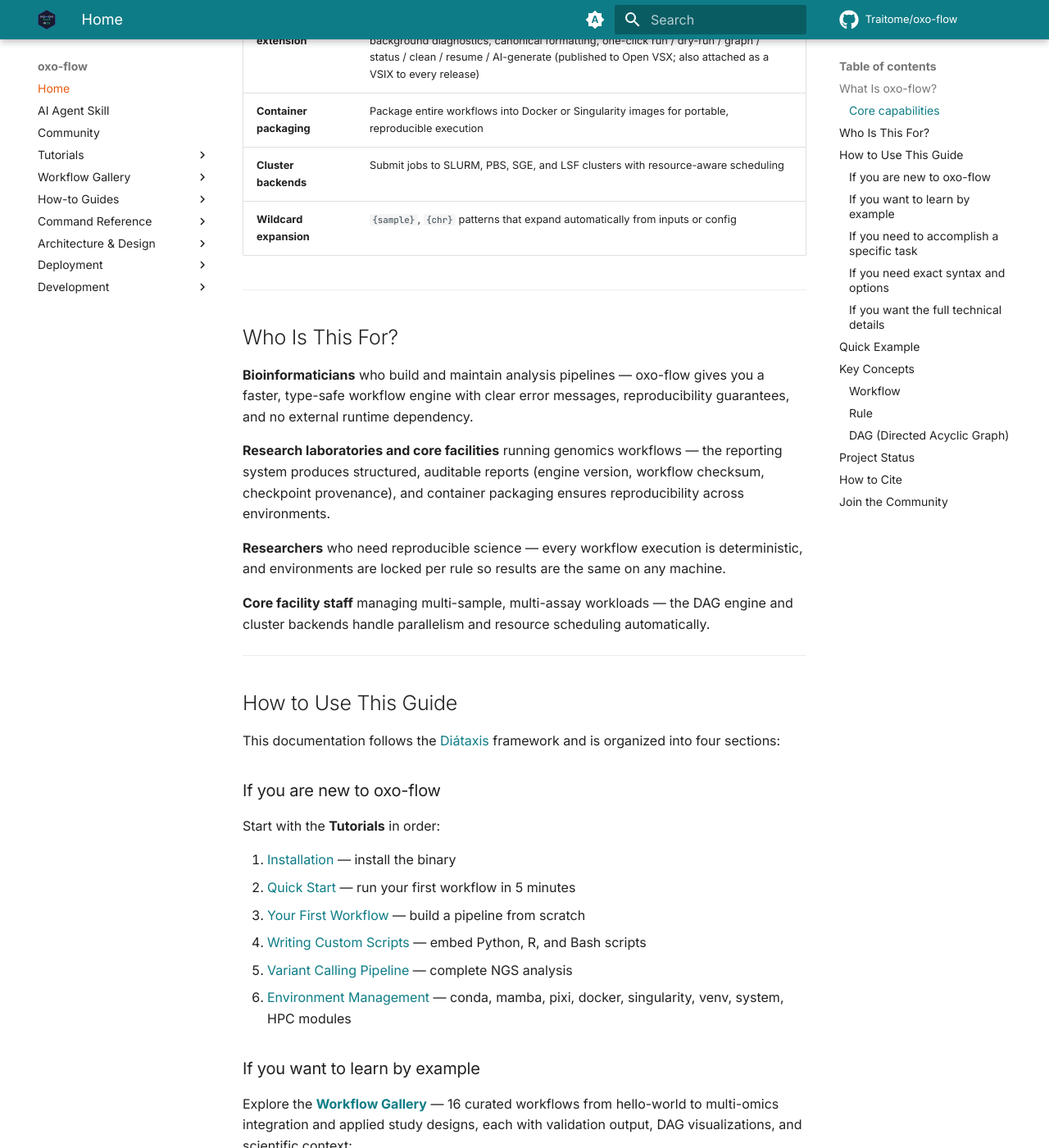
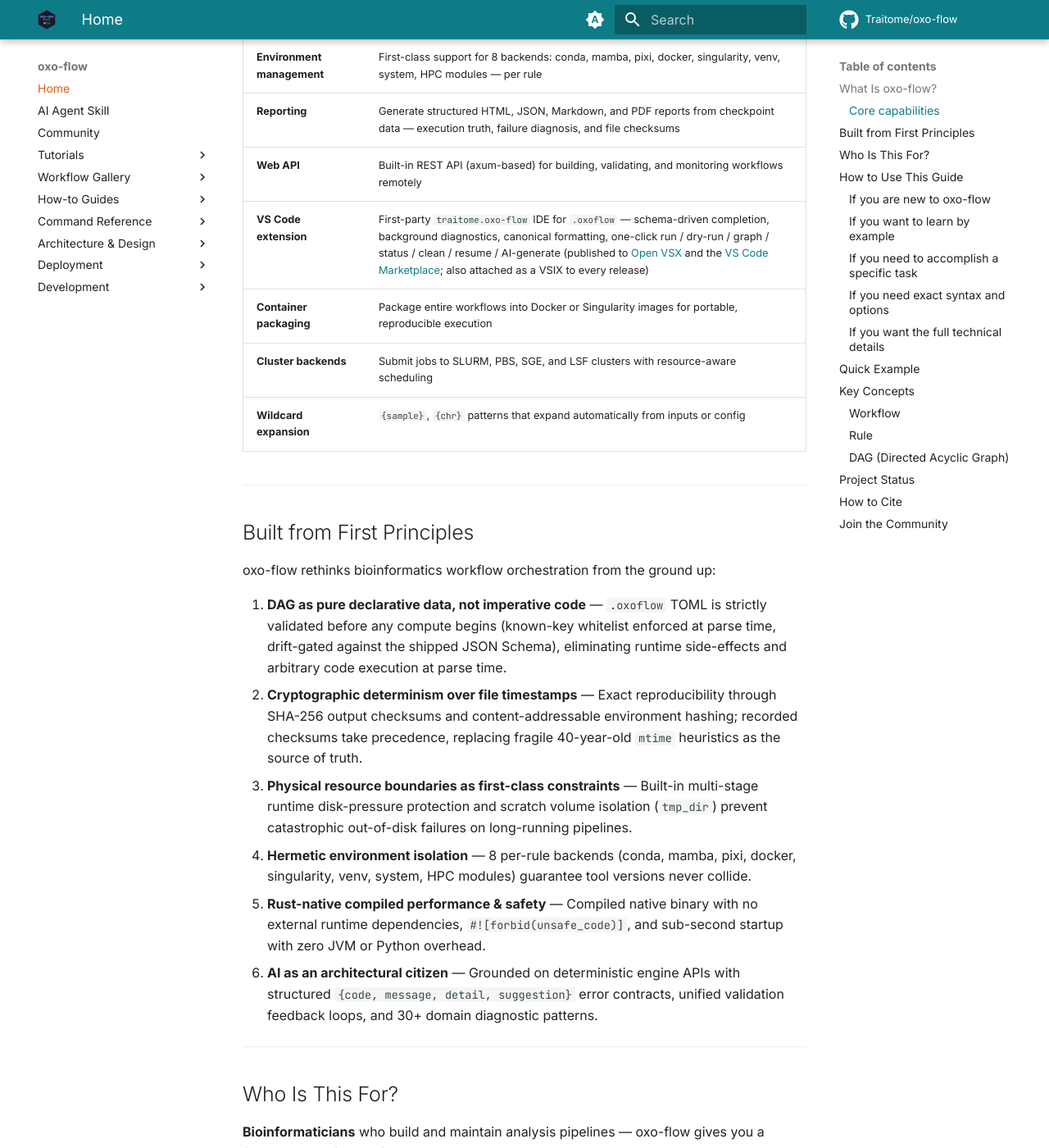
Before and after one commit to Traitome/oxo-flow, an MkDocs documentation site: the page built from docs/guide/src/index.md, in a window 1280 px wide and 1400 px high, scrolled down 1480 px. Shown: the whole window at 82% size. Built offline with MkDocs 1.6.1 and Material for MkDocs 9.7.7, drawn with Linux system fonts in a browser that asks for light colours; comment, search, counter and statistics services are not loaded; the version menu is left out; some of the changed text lies outside the part shown.

Commit message:
docs: align README and guides with first-principles philosophy and v0.27 capabilities (#999)
* docs: align README and guides with first-principles philosophy and v0.27 capabilities

* docs: address review findings — mtime-fallback accuracy, JSON Schema wording, VS Code actions

Fold independent review of #999:
- 'rejecting mtime' → checksums take precedence, mtime demoted to bounded
  fallback (Make-style freshness check and size+mtime manifest fallback are
  still load-bearing per checkpoint.rs)
- 'validated against JSON Schema' → known-key whitelist at parse time,
  drift-gated against oxoflow-v1.schema.json (jsonschema crate is test-only)
- 'zero-dependency binary' → no external runtime dependencies
- 'run/debug actions' → run/dry-run/graph/resume (extension registers no
  debug command)
- Nextflow cell: task-hash cache is content-hash based, not timestamps

Co-Authored-By: Claude Code <noreply@anthropic.com>

---------

Co-authored-by: Claude Code <noreply@anthropic.com>

```diff
--- a/docs/guide/src/index.md
+++ b/docs/guide/src/index.md
@@ -44,13 +44,29 @@ oxo-flow is a high-performance workflow engine built from the ground up in Rust
 | Capability | Description |
 |---|---|
 | **DAG engine** | Automatic dependency resolution, topological sorting, cycle detection, and parallel execution groups |
+| **AI Companion & Scientist Team** | Natural language pipeline generation, intelligent refinement, 30+ domain diagnostic patterns, automated recovery, and multi-agent review profile |
+| **Disk-pressure & scratch safety** | Multi-stage runtime disk-pressure guard (Normal → Reclaim → Hold → Abort) with cascade reclamation, plus global `tmp_dir` scratch isolation |
+| **Cryptographic provenance** | Checkpoint truth anchored on SHA-256 output checksums, configuration fingerprints, and protected data tree audits (`protected_data_trees`); recorded checksums take precedence, with fragile file timestamps (`mtime`) demoted to a bounded fallback |
 | **Environment management** | First-class support for 8 backends: conda, mamba, pixi, docker, singularity, venv, system, HPC modules — per rule |
 | **Reporting** | Generate structured HTML, JSON, Markdown, and PDF reports from checkpoint data — execution truth, failure diagnosis, and file checksums |
 | **Web API** | Built-in REST API (axum-based) for building, validating, and monitoring workflows remotely |
-| **VS Code extension** | First-party `traitome.oxo-flow` IDE for `.oxoflow` — schema-driven completion, background diagnostics, canonical formatting, one-click run / dry-run / graph / status / clean / resume / AI-generate (published to Open VSX; also attached as a VSIX to every release) |
+| **VS Code extension** | First-party `traitome.oxo-flow` IDE for `.oxoflow` — schema-driven completion, background diagnostics, canonical formatting, one-click run / dry-run / graph / status / clean / resume / AI-generate (published to [Open VSX](https://open-vsx.org/extension/traitome/oxo-flow) and the [VS Code Marketplace](https://marketplace.visualstudio.com/items?itemName=traitome.oxo-flow); also attached as a VSIX to every release) |
 | **Container packaging** | Package entire workflows into Docker or Singularity images for portable, reproducible execution |
 | **Cluster backends** | Submit jobs to SLURM, PBS, SGE, and LSF clusters with resource-aware scheduling |
 | **Wildcard expansion** | `{sample}`, `{chr}` patterns that expand automatically from inputs or config |
+
+---
+
+## Built from First Principles
+
+oxo-flow rethinks bioinformatics workflow orchestration from the ground up:
+
+1. **DAG as pure declarative data, not imperative code** — `.oxoflow` TOML is strictly validated before any compute begins (known-key whitelist enforced at parse time, drift-gated against the shipped JSON Schema), eliminating runtime side-effects and arbitrary code execution at parse time.
+2. **Cryptographic determinism over file timestamps** — Exact reproducibility through SHA-256 output checksums and content-addressable environment hashing; recorded checksums take precedence, replacing fragile 40-year-old `mtime` heuristics as the source of truth.
+3. **Physical resource boundaries as first-class constraints** — Built-in multi-stage runtime disk-pressure protection and scratch volume isolation (`tmp_dir`) prevent catastrophic out-of-disk failures on long-running pipelines.
+4. **Hermetic environment isolation** — 8 per-rule backends (conda, mamba, pixi, docker, singularity, venv, system, HPC modules) guarantee tool versions never collide.
+5. **Rust-native compiled performance & safety** — Compiled native binary with no external runtime dependencies, `#![forbid(unsafe_code)]`, and sub-second startup with zero JVM or Python overhead.
+6. **AI as an architectural citizen** — Grounded on deterministic engine APIs with structured `{code, message, detail, suggestion}` error contracts, unified validation feedback loops, and 30+ domain diagnostic patterns.
 
 ---
 
--- a/docs/index.html
+++ b/docs/index.html
@@ -2231,8 +2231,8 @@ $ <span class="tok-sec">oxo-flow cluster status</span> --backend slurm</div>
               <div class="telemetry-label"><span class="lang-en">CI-tested Gallery pipelines + community nf-core/Snakemake ports</span><span class="lang-zh">16 个内置 CI 验证流程 + 社区移植中心</span></div>
             </div>
             <div class="telemetry-card">
-              <div class="telemetry-num">3,200<span>+</span></div>
-              <div class="telemetry-label"><span class="lang-en">Automated unit, integration, CSP, schema-drift &amp; AI eval tests</span><span class="lang-zh">3,200+ 单元、集成、安全与 AI 评测测试</span></div>
+              <div class="telemetry-num">3,400<span>+</span></div>
+              <div class="telemetry-label"><span class="lang-en">Automated unit, integration, CSP, schema-drift &amp; AI eval tests</span><span class="lang-zh">3,400+ 单元、集成、安全与 AI 评测测试</span></div>
             </div>
           </div>
 
```
Also changed, not shown: other parts of docs/guide/src/index.md (+1 -1 lines), other parts of docs/index.html (+1 -1 lines), README.md.
